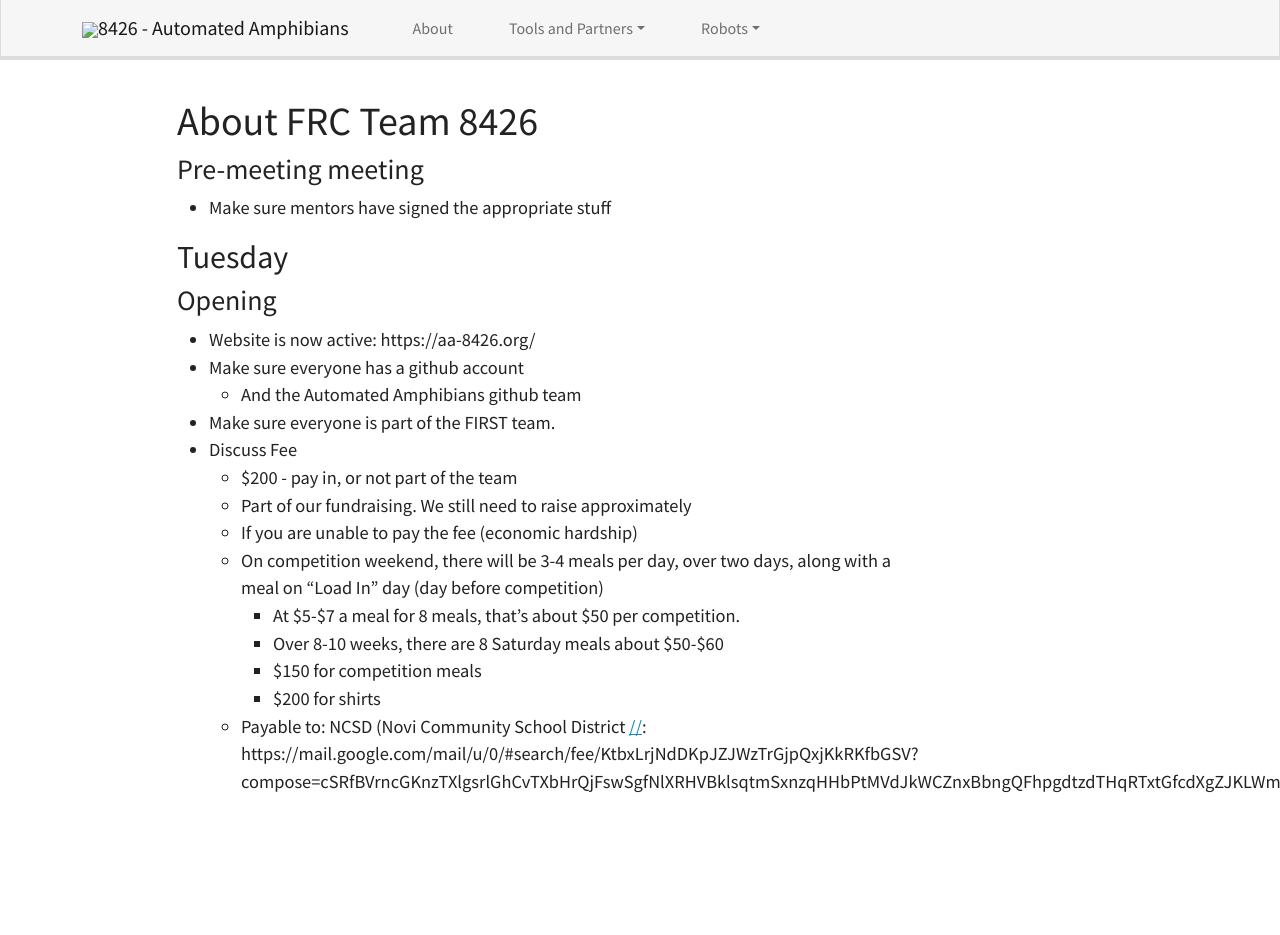
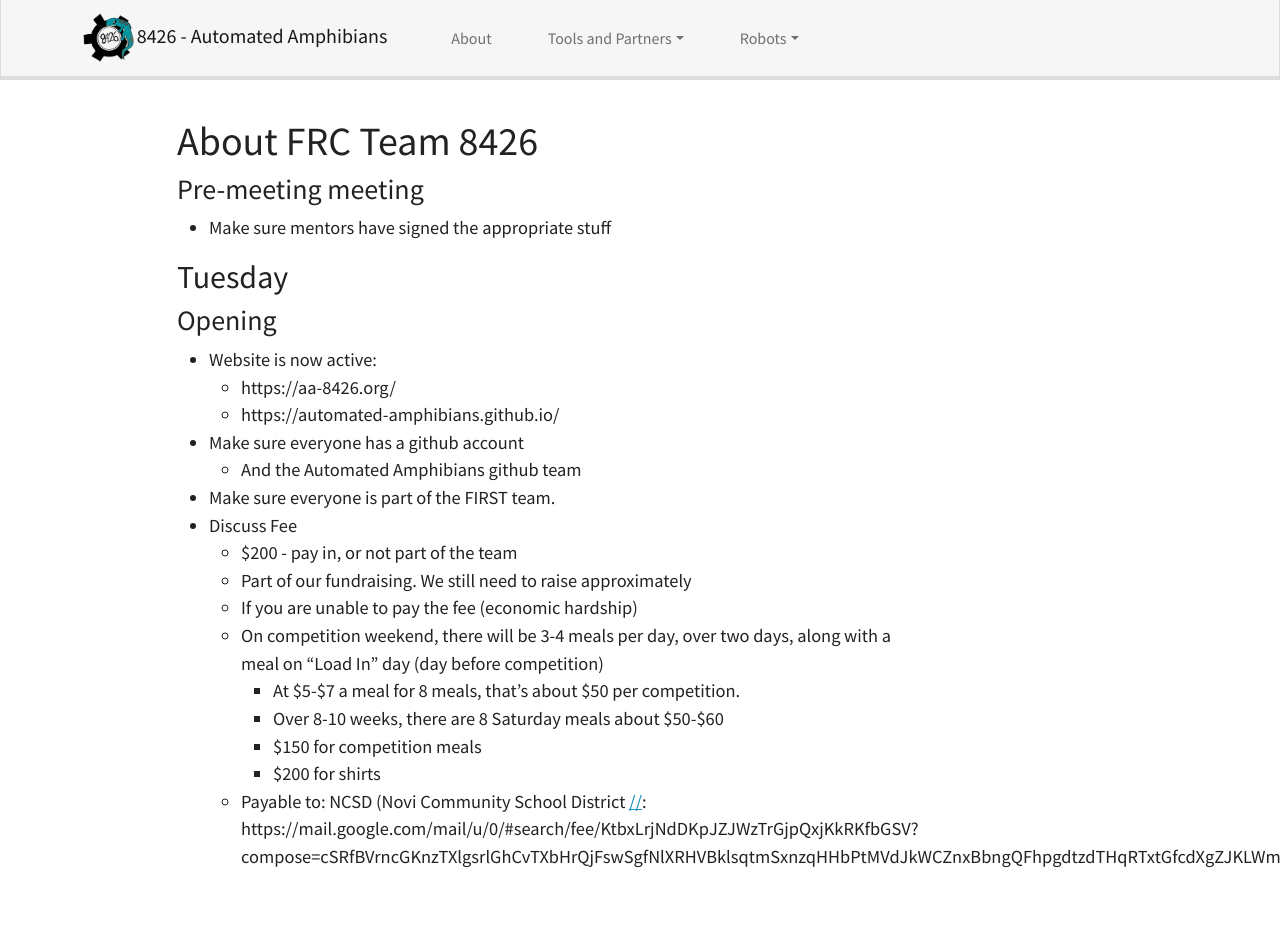
Before and after one commit to Automated-Amphibians/automated-amphibians.github.io, a Jekyll site: the page built from seasons/2023/meeting-2023-01-03.md, in a window 1280 px wide. Built offline with Jekyll 4.4.1, drawn with Linux system fonts in a browser that asks for light colours; before the commit the page ends 900 px from its top, so only the background shows below that; some of the changed lines change nothing that is shown.

Commit message:
main: fix logo on subpages

```diff
--- a/_includes/menu.html
+++ b/_includes/menu.html
@@ -1,6 +1,6 @@
 <nav class="navbar navbar-expand-lg navbar-light bg-light">
     <div class="container">
-      <a class="navbar-brand" href="/"><img src="assets/gear-only-logo-small.png" height="50px" />8426 - Automated Amphibians</a>
+      <a class="navbar-brand" href="/"><img src="/assets/gear-only-logo-small.png" height="50px" />8426 - Automated Amphibians</a>
       <button class="navbar-toggler" type="button" data-bs-toggle="collapse" data-bs-target="#navbarColor03" aria-controls="navbarColor03" aria-expanded="false" aria-label="Toggle navigation">
         <span class="navbar-toggler-icon"></span>
       </button>
--- a/seasons/2023/meeting-2023-01-03.md
+++ b/seasons/2023/meeting-2023-01-03.md
@@ -14,7 +14,9 @@ keywords: frc, automated amphibians, robotics, about
 
 ### Opening
 
-* Website is now active: https://aa-8426.org/
+* Website is now active:
+    * https://aa-8426.org/
+    * https://automated-amphibians.github.io/
 * Make sure everyone has a github account
     * And the Automated Amphibians github team
 * Make sure everyone is part of the FIRST team.
```
